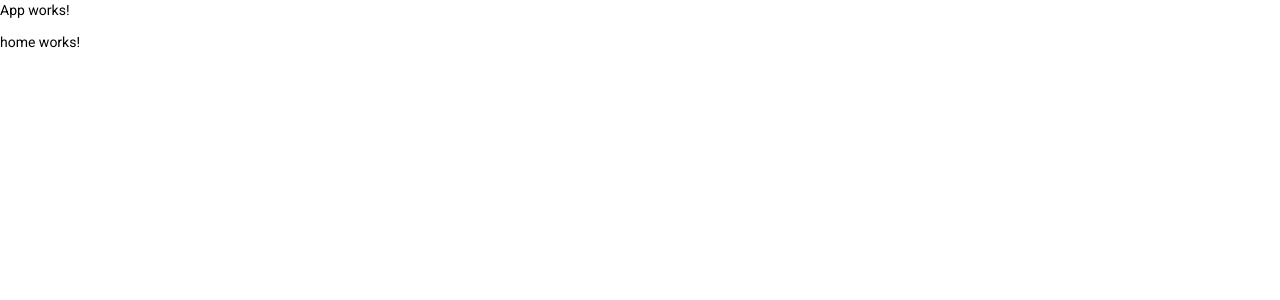
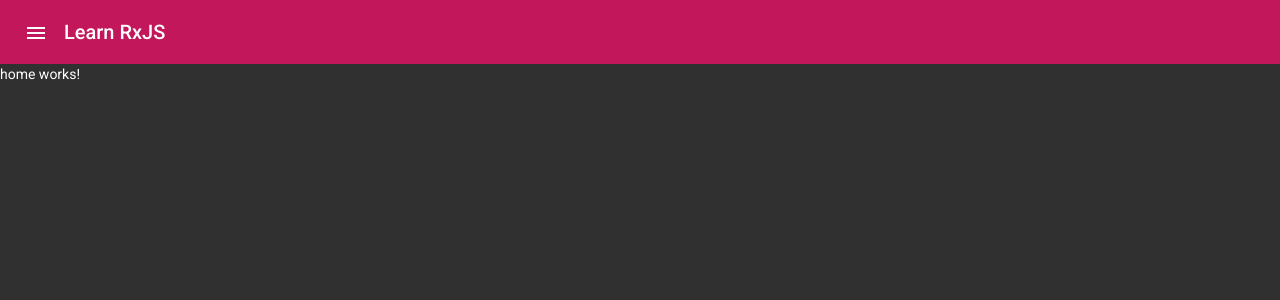
Before and after one commit to Ba5ik7/rxjs-learn, an Angular app: page / in a window 1280 px wide. Shown: the top 300 px of the page. Built offline with nearby package versions, Linux system fonts and the light colour scheme.

Commit message:
Add app header and side nav. Add dark theme.

```diff
--- a/angular.json
+++ b/angular.json
@@ -31,7 +31,7 @@
               "src/assets"
             ],
             "styles": [
-              "./node_modules/@angular/material/prebuilt-themes/indigo-pink.css",
+              "./node_modules/@angular/material/prebuilt-themes/pink-bluegrey.css",
               "src/styles.scss"
             ],
             "scripts": []
@@ -100,7 +100,7 @@
               "src/assets"
             ],
             "styles": [
-              "./node_modules/@angular/material/prebuilt-themes/indigo-pink.css",
+              "./node_modules/@angular/material/prebuilt-themes/pink-bluegrey.css",
               "src/styles.scss"
             ],
             "scripts": []
--- a/src/app/app.component.html
+++ b/src/app/app.component.html
@@ -1,2 +1,18 @@
-<p>App works!</p>
-<router-outlet></router-outlet>
+<div class="app-container">
+  <mat-toolbar color="primary" class="app-header-toolbar">
+    <button mat-icon-button (click)="snav.toggle()"><mat-icon>menu</mat-icon></button>
+    <h1 class="app-name">Learn RxJS</h1>
+  </mat-toolbar>
+
+  <mat-sidenav-container class="app-sidenav-container">
+    <mat-sidenav #snav  [mode]="'side'" fixedTopGap="56">
+      <mat-nav-list>
+        <a mat-list-item routerLink="." *ngFor="let nav of fillerNav">{{nav}}</a>
+      </mat-nav-list>
+    </mat-sidenav>
+
+    <mat-sidenav-content>
+      <router-outlet></router-outlet>
+    </mat-sidenav-content>
+  </mat-sidenav-container>
+</div>
--- a/src/app/app.component.scss
+++ b/src/app/app.component.scss
@@ -0,0 +1,31 @@
+.app-container {
+  display: flex;
+  flex-direction: column;
+  position: absolute;
+  top: 0;
+  bottom: 0;
+  left: 0;
+  right: 0;
+}
+
+.app-is-mobile .app-header-toolbar {
+  position: fixed;
+  /* Make sure the toolbar will stay on top of the content as it scrolls past. */
+  z-index: 2;
+}
+
+h1.app-name {
+    margin-left: 8px;
+}
+
+.app-sidenav-container {
+  /* When the sidenav is not fixed, stretch the sidenav container to fill the available space. This
+    causes `<mat-sidenav-content>` to act as our scrolling element for desktop layouts. */
+  flex: 1;
+}
+
+.app-is-mobile .app-sidenav-container {
+  /* When the sidenav is fixed, don't constrain the height of the sidenav container. This allows the
+    `<body>` to be our scrolling element for mobile layouts. */
+  flex: 1 0 auto;
+}
--- a/src/app/app.component.ts
+++ b/src/app/app.component.ts
@@ -6,5 +6,9 @@ import { Component } from '@angular/core';
   styleUrls: ['./app.component.scss']
 })
 export class AppComponent {
-  title = 'rxjs-learn';
+
+  fillerNav = Array.from({length: 50}, (_, i) => `Nav Item ${i + 1}`);
+
+  constructor() {}
+
 }
```
Also changed, not shown: src/app/app.module.ts (+15 -1 lines).
